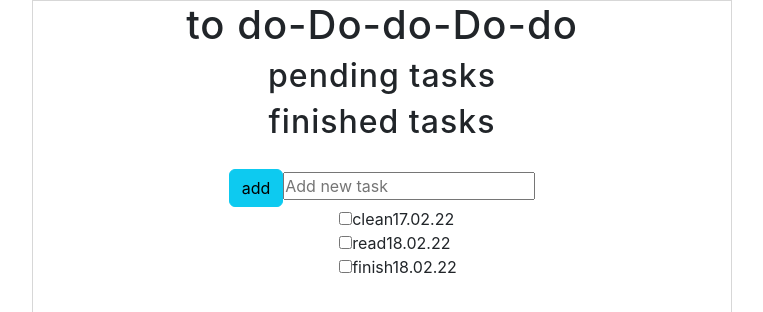
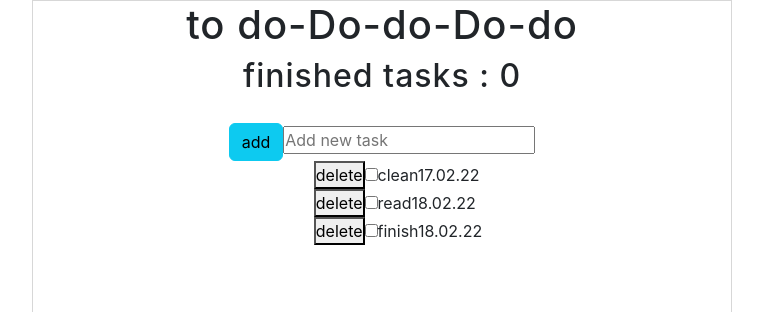
Before and after one commit to Alexman604/toDo, a React (Create React App) app in the folder todolist/: page / in a window 1280 px wide. Shown: the top 312 px of the page, without its empty margins (258-1021 px from the left). Built offline with nearby package versions, Linux system fonts and the light colour scheme.

Commit message:
delete, done, finished task added

```diff
--- a/todolist/src/addform/addform.jsx
+++ b/todolist/src/addform/addform.jsx
@@ -23,8 +23,8 @@ class AddForm extends Component {
         return (
         <div className="addform">
 
-            <form
-            className="addform" onSubmit={this.onSubmit}>
+            <form className="addform" onSubmit={this.onSubmit}>
+
                 <button type="submit" className="btn btn-info">add</button>
                 <input  name = "task"  type="text" className="input" onChange={this.onValueChange} value={task} placeholder="Add new task"/>
 
--- a/todolist/src/app/app.jsx
+++ b/todolist/src/app/app.jsx
@@ -31,13 +31,33 @@ class App extends Component {
     }
 
 
+    deleteTask = (id) => {
+        this.setState(({data}) =>{
+            return { data: data.filter(item => item.id !== id)}
+        })
+    }
+
+    onToggleDone = (id) => {
+        this.setState(({data}) => ({
+            data: data.map(item => {
+                if (item.id === id) {return {...item, done: !item.done}}
+                return item;
+            })
+
+        }))
+    }
+
+
 render(){
     const {data} = this.state;
+    const doneTasks = this.state.data.filter(item => item.done).length;
     return(
         <div className="app">
-            <Header/>
+            <Header doneTasks = {doneTasks}/>
             <AddForm onAddTask = {this.onAddTask}/>
-            <TodoList data = {data}/>
+            <TodoList data = {data}
+                onDeleteTask = {this.deleteTask}
+                onToggleDone = {this.onToggleDone}/>
 
 
         </div>
--- a/todolist/src/header/header.jsx
+++ b/todolist/src/header/header.jsx
@@ -1,11 +1,11 @@
 import './header.css'
 
-const Header = () => {
+const Header = ({doneTasks}) => {
 return (
     <div className='header'>
         <h1>to do-Do-do-Do-do</h1>
-        <h2>pending tasks</h2>
-        <h2>finished tasks</h2>
+
+        <h2>finished tasks : {doneTasks} </h2>
 
     </div>
 
--- a/todolist/src/todoitem/todoitem.css
+++ b/todolist/src/todoitem/todoitem.css
@@ -0,0 +1,3 @@
+.crossed {
+    text-decoration: line-through;
+}
--- a/todolist/src/todoitem/todoitem.jsx
+++ b/todolist/src/todoitem/todoitem.jsx
@@ -1,20 +1,34 @@
+import { Component } from 'react';
 import './todoitem.css'
 
-const TodoItem = (props) => {
-    const {task, date, done, onDelete, onEdit} = props;
+class TodoItem extends Component {
+    constructor (props) {
+        super(props)
+
+    }
+
+    render() {
+        const {task, date, done, onDeleteTask, onToggleDone, onEdit} = this.props;
+        let taskClassName = "normal"
+    if (done) {
+        taskClassName += ' crossed'
+    };
+
 
  return(
     <li className='item'>
-
-        <input type="checkbox" id="done" name="done"/>
-        <span>{task}</span>
-        <span>{date}</span>
+        <button onClick={onDeleteTask}>delete</button>
+        <input type="checkbox" id="done" name="done" onChange={onToggleDone}/>
+        <span className={taskClassName}>{task}</span>
+        <span className={taskClassName}>{date}</span>
 
 
 
     </li>
 
- )
+ )}
+
+
 
 }
 export default TodoItem;
--- a/todolist/src/todolist/todolist.jsx
+++ b/todolist/src/todolist/todolist.jsx
@@ -1,12 +1,13 @@
 import TodoItem from '../todoitem/todoitem'
 import './todolist.css'
 
-const TodoList = ({data, onDelete, onDone}) => {
+const TodoList = ({data, onDeleteTask, onToggleDone}) => {
     const elements = data.map(item => {
         const {id, ...itemProps} = item;
         return (<TodoItem {...itemProps}
             key = {id}
-            onDelete = {() => onDelete(id)}
+            onDeleteTask = {() => onDeleteTask(id)}
+            onToggleDone = {()=>onToggleDone(id)}
           //  onEdit = {() => onEdit(id)}
 
             />)
```
